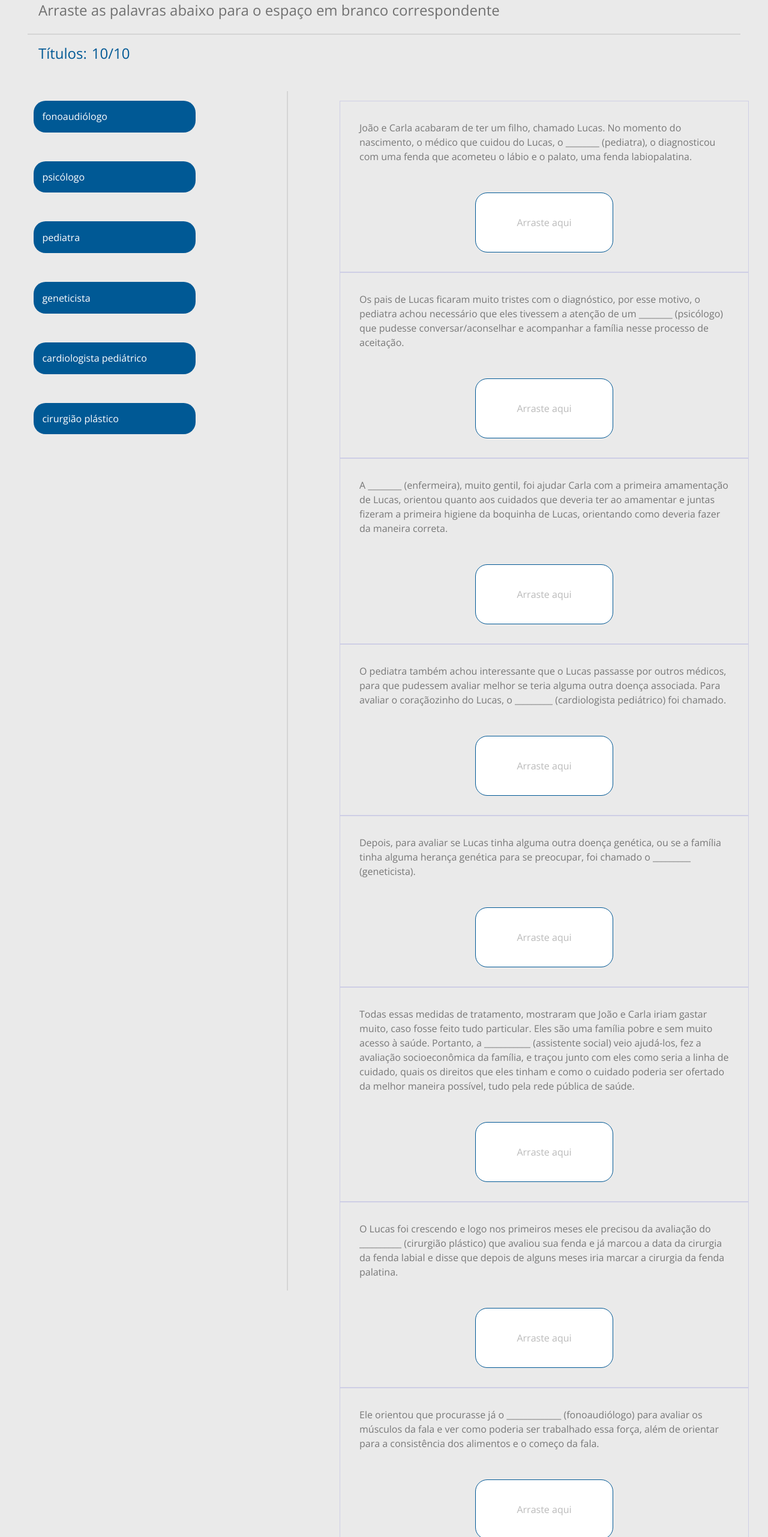
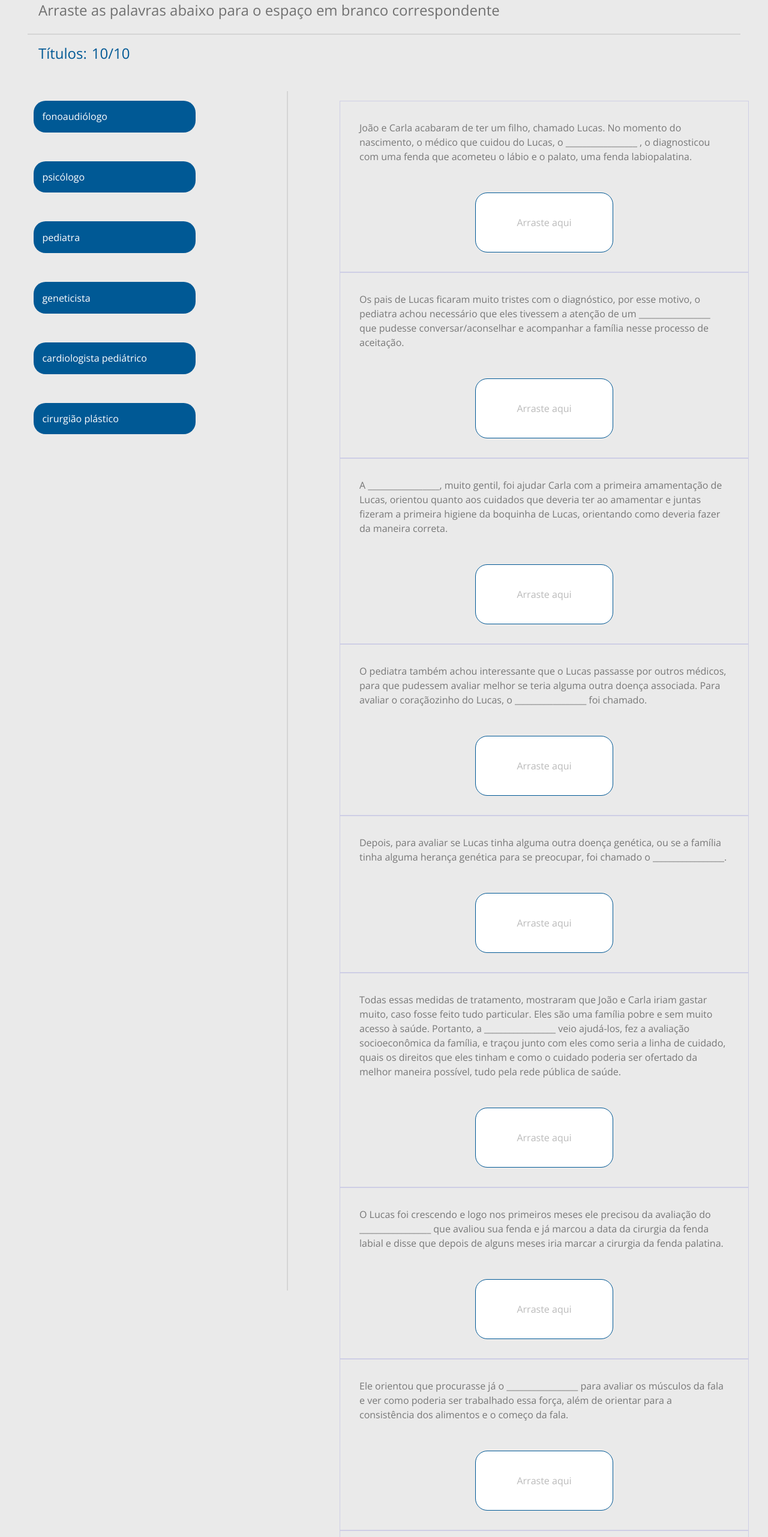
Before and after one commit to elionaimelo/dragdrop-fendaoral, a plain HTML site: page index.html in a window 1280 px wide. Shown: the part 237-2800 px from the top of the page at 60% size. Drawn offline with nearby package versions, Linux system fonts and the light colour scheme.

Commit message:
remoção das palavras certas

```diff
--- a/index.html
+++ b/index.html
@@ -94,8 +94,8 @@
           <div class="card-conteudo">
             <span>
               João e Carla acabaram de ter um filho, chamado Lucas. No momento
-              do nascimento, o médico que cuidou do Lucas, o ________
-              (pediatra), o diagnosticou com uma fenda que acometeu o lábio e o
+              do nascimento, o médico que cuidou do Lucas, o _________________
+              , o diagnosticou com uma fenda que acometeu o lábio e o
               palato, uma fenda labiopalatina.
             </span>
             <div class="empty" name="01">
@@ -106,7 +106,7 @@
             <span>
               Os pais de Lucas ficaram muito tristes com o diagnóstico, por esse
               motivo, o pediatra achou necessário que eles tivessem a atenção de
-              um ________ (psicólogo) que pudesse conversar/aconselhar e
+              um _________________ que pudesse conversar/aconselhar e
               acompanhar a família nesse processo de aceitação.
             </span>
             <div class="empty" name="02" name1="psicologo">
@@ -116,7 +116,7 @@
 
           <div class="card-conteudo">
             <span>
-              A ________ (enfermeira), muito gentil, foi ajudar Carla com a
+              A _________________, muito gentil, foi ajudar Carla com a
               primeira amamentação de Lucas, orientou quanto aos cuidados que
               deveria ter ao amamentar e juntas fizeram a primeira higiene da
               boquinha de Lucas, orientando como deveria fazer da maneira
@@ -132,7 +132,7 @@
               O pediatra também achou interessante que o Lucas passasse por
               outros médicos, para que pudessem avaliar melhor se teria alguma
               outra doença associada. Para avaliar o coraçãozinho do Lucas, o
-              _________ (cardiologista pediátrico) foi chamado.
+              _________________ foi chamado.
             </span>
             <div class="empty" name="04" name1="00">
               <span id="tip06">Arraste aqui</span>
@@ -143,7 +143,7 @@
             <span>
               Depois, para avaliar se Lucas tinha alguma outra doença genética,
               ou se a família tinha alguma herança genética para se preocupar,
-              foi chamado o _________ (geneticista).
+              foi chamado o _________________.
             </span>
             <div class="empty" name="05" name1="00">
               <span id="tip04">Arraste aqui</span>
@@ -153,8 +153,7 @@
             <span>
               Todas essas medidas de tratamento, mostraram que João e Carla
               iriam gastar muito, caso fosse feito tudo particular. Eles são uma
-              família pobre e sem muito acesso à saúde. Portanto, a ___________
-              (assistente social) veio ajudá-los, fez a avaliação socioeconômica
+              família pobre e sem muito acesso à saúde. Portanto, a _________________ veio ajudá-los, fez a avaliação socioeconômica
               da família, e traçou junto com eles como seria a linha de cuidado,
               quais os direitos que eles tinham e como o cuidado poderia ser
               ofertado da melhor maneira possível, tudo pela rede pública de
@@ -168,7 +167,7 @@
           <div class="card-conteudo">
             <span>
               O Lucas foi crescendo e logo nos primeiros meses ele precisou da
-              avaliação do __________ (cirurgião plástico) que avaliou sua fenda
+              avaliação do _________________ que avaliou sua fenda
               e já marcou a data da cirurgia da fenda labial e disse que depois
               de alguns meses iria marcar a cirurgia da fenda palatina.
             </span>
@@ -179,7 +178,7 @@
 
           <div class="card-conteudo">
             <span>
-              Ele orientou que procurasse já o _____________ (fonoaudiólogo)
+              Ele orientou que procurasse já o _________________
               para avaliar os músculos da fala e ver como poderia ser trabalhado
               essa força, além de orientar para a consistência dos alimentos e o
               começo da fala.
@@ -192,8 +191,7 @@
           <div class="card-conteudo">
             <span>
               Após a cirurgia, os dentes de Lucas começaram a crescer. Nesse
-              momento, é necessário a avaliação de um _____________
-              (odontologista) que irá acompanhar o crescimento dos dentes e
+              momento, é necessário a avaliação de um _________________ que irá acompanhar o crescimento dos dentes e
               orientar quanto a correta higienização.
             </span>
             <div class="empty" name="09" name1="00">
@@ -204,7 +202,7 @@
             <span>
               Ao longo dos anos, o Lucas foi crescendo, ir à escola se tornou
               cada vez mais difícil para o Lucas, pois sofria muito bullying por
-              parte dos amigos. Nessa hora, o papel do __________ (psicólogo) é
+              parte dos amigos. Nessa hora, o papel do _________________ é
               mais uma vez muito importante. Para se trabalhar não só a saúde
               mental do Lucas, mas também estratégias junto com o pedagogo ou
               psicopedagogo de enfrentamento do bullying na escola.
@@ -233,7 +231,7 @@
       <div class="modal-dialog" role="document">
         <div class="modal-content">
           <div class="modal-header">
-            <h5 class="modal-title">Você completou!</h5>
+            <h5 class="modal-title">Você completou! Parabéns!</h5>
             <button
               type="button"
               class="close"
@@ -262,7 +260,7 @@
               onclick="close();"
               id="close1"
             >
-              Close
+              Fechar
             </button>
           </div>
         </div>
```
